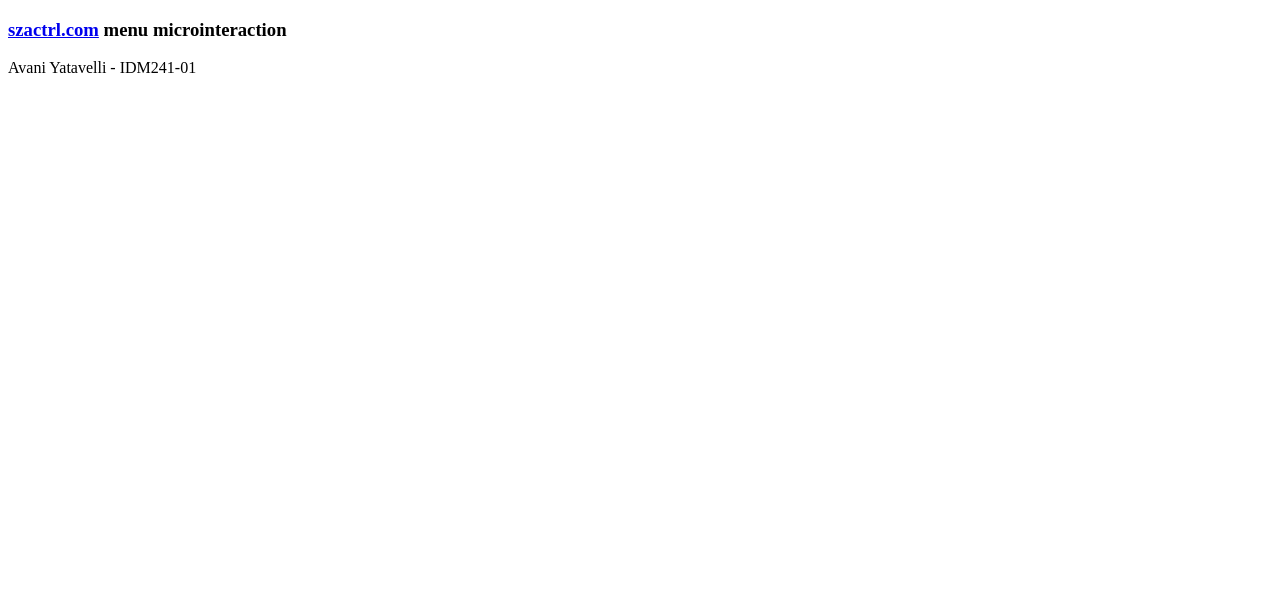
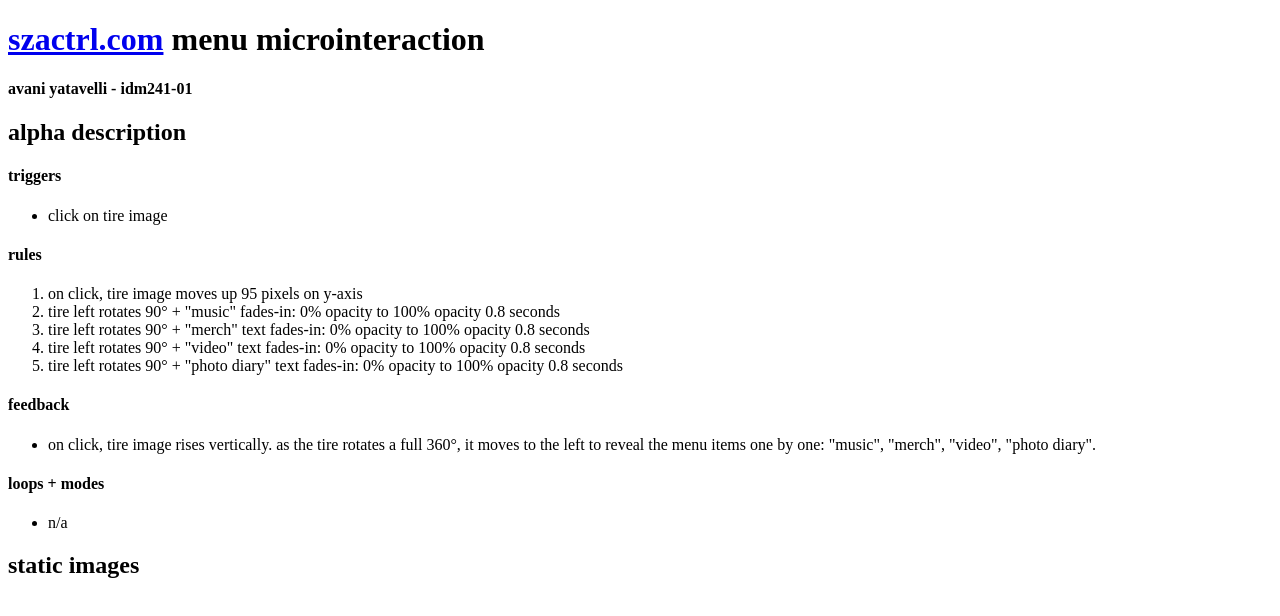
Before and after one commit to avaniy19/idm241-ay434, a plain HTML site: page alpha/index.html in a window 1280 px wide. Drawn offline with Linux system fonts and the light colour scheme.

Commit message:
alpha description
90% completed

```diff
--- a/alpha/index.html
+++ b/alpha/index.html
@@ -12,18 +12,41 @@
 <main>
 
     <header>
-            <h3> <a href="szactrl.com/">szactrl.com</a> menu microinteraction</h3>
-            <p> Avani Yatavelli - IDM241-01</p>
+            <h1> <a href="szactrl.com/">szactrl.com</a> menu microinteraction</h1>
+            <h4> avani yatavelli - idm241-01</h4>
     </header>
 
 
+    <div class="description">
+            <h2> alpha description </h2>
 
-    <div class="description">
-            <h3> </h3>
+                <h4> triggers </h4>
+                            <ul>
+                                <li> click on tire image </li>
+                            </ul>
+                <h4> rules </h4>
+
+                            <ol>
+                                <li> on click, tire image moves up 95 pixels on y-axis </li>
+                                <li> tire left rotates 90° + "music" fades-in: 0% opacity to 100% opacity 0.8 seconds </li>
+                                <li> tire left rotates 90° + "merch" text fades-in: 0% opacity to 100% opacity 0.8 seconds </li>
+                                <li> tire left rotates 90° + "video" text fades-in: 0% opacity to 100% opacity 0.8 seconds </li>
+                                <li> tire left rotates 90° + "photo diary" text fades-in: 0% opacity to 100% opacity 0.8 seconds </li>
+                            </ol>
+
+                <h4> feedback </h4>
+                            <ul>
+                                <li> on click, tire image rises vertically. as the tire rotates a full 360°, it moves to the left to reveal the menu items one by one: "music", "merch", "video", "photo diary". </li>
+                            </ul>
+
+                <h4> loops + modes </h4>
+                            <ul>
+                                <li>n/a</li>
+                            </ul>
     </div>
 
     <div class="images">
-
+            <h2> static images </h2>
     </div>
 
 </main>
```
Also changed, not shown: 1 other file.
